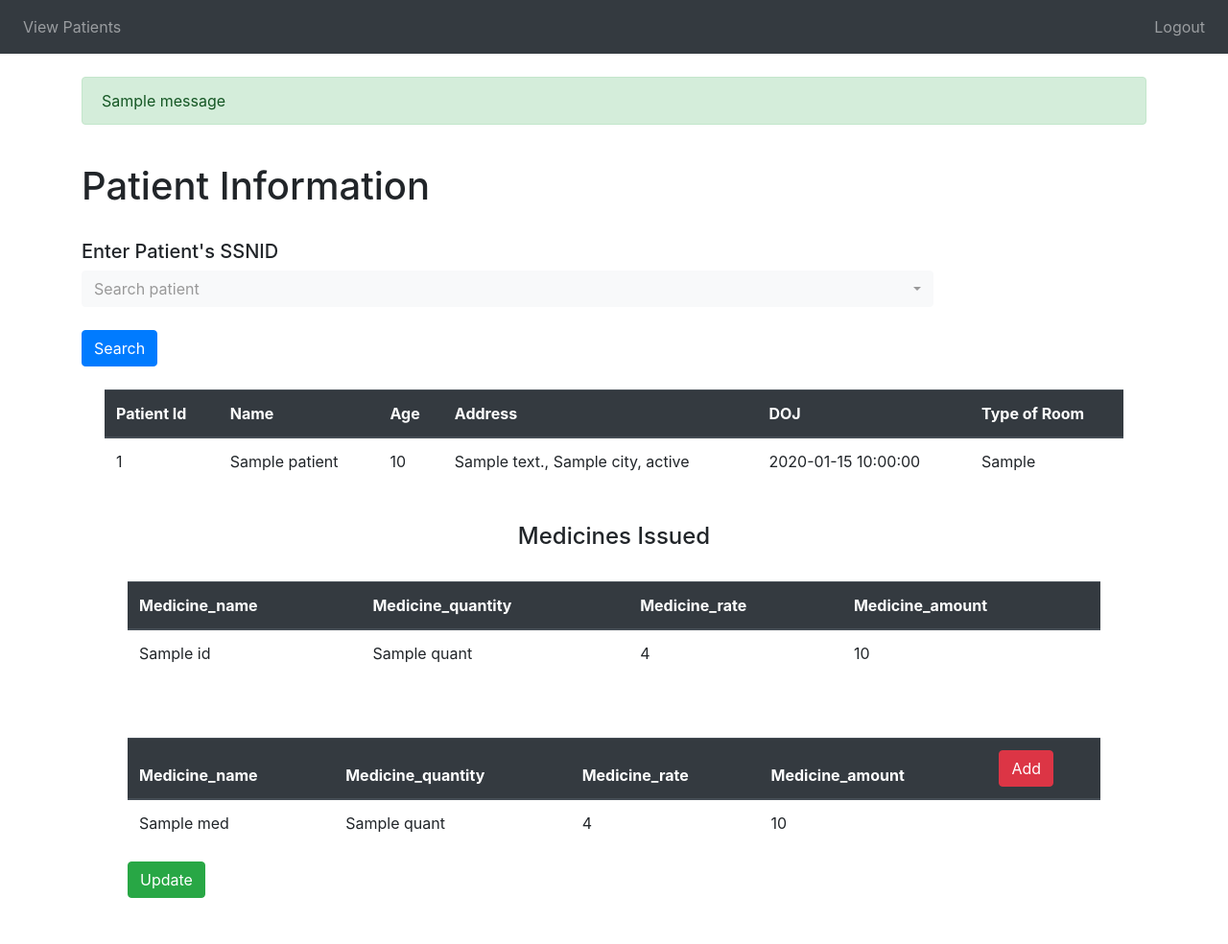
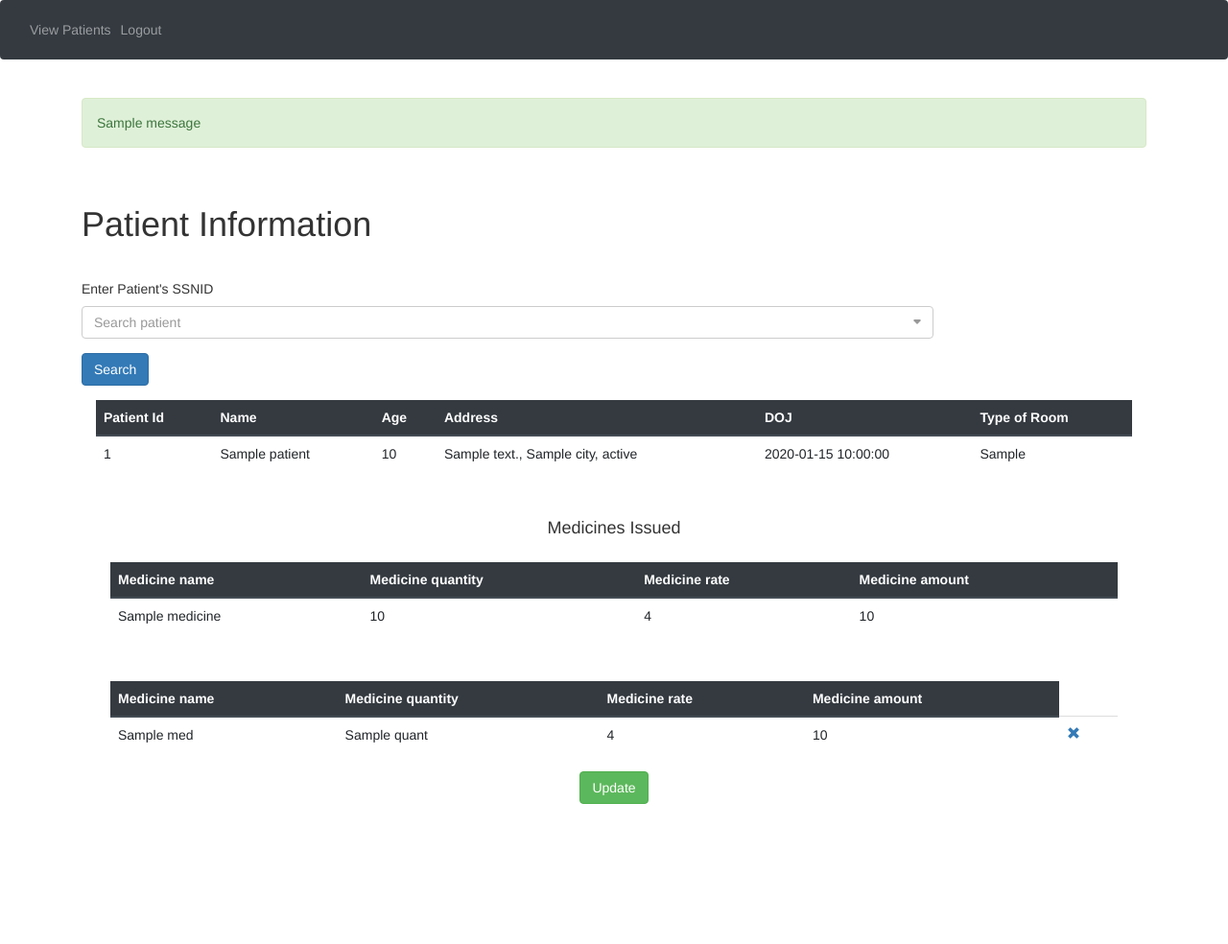
Before and after one commit to vidhantmatta/Tcscasestudy, a Python web app: template app/templates/pharmacist/searchpatient.html in a window 1280 px wide. Shown: the whole page at 96% size. After the commit the page ends 838 px from the top, so only its background shows below. Run offline with Jinja, Linux system fonts and the light colour scheme; the template is opened without the code that fills it: most values are stand-ins (such as "Sample title", 1, 10 or a date in 2020); one stand-in notice (Sample message) is shown; some libraries are stand-ins or nearby versions.

Commit message:
Updated medicine views and templates. (#7)

```diff
--- a/app/templates/base.html
+++ b/app/templates/base.html
@@ -10,6 +10,9 @@
     <script src="https://cdn.jsdelivr.net/npm/popper.js@1.16.0/dist/umd/popper.min.js" integrity="sha384-Q6E9RHvbIyZFJoft+2mJbHaEWldlvI9IOYy5n3zV9zzTtmI3UksdQRVvoxMfooAo" crossorigin="anonymous"></script>
     <link rel="stylesheet" href="https://stackpath.bootstrapcdn.com/bootstrap/4.4.1/css/bootstrap.min.css" integrity="sha384-Vkoo8x4CGsO3+Hhxv8T/Q5PaXtkKtu6ug5TOeNV6gBiFeWPGFN9MuhOf23Q9Ifjh" crossorigin="anonymous">
     <script src="https://stackpath.bootstrapcdn.com/bootstrap/4.4.1/js/bootstrap.min.js" integrity="sha384-wfSDF2E50Y2D1uUdj0O3uMBJnjuUD4Ih7YwaYd1iqfktj0Uod8GCExl3Og8ifwB6" crossorigin="anonymous"></script>
+    <link rel="stylesheet" href="https://maxcdn.bootstrapcdn.com/bootstrap/3.4.0/css/bootstrap.min.css">
+    <script src="https://ajax.googleapis.com/ajax/libs/jquery/3.5.1/jquery.min.js"></script>
+    <script src="https://maxcdn.bootstrapcdn.com/bootstrap/3.4.0/js/bootstrap.min.js"></script>
 
     <!--Multiselect-->
     <link rel="stylesheet" href="https://cdn.jsdelivr.net/npm/bootstrap-select@1.13.14/dist/css/bootstrap-select.min.css">
--- a/app/templates/pharmacist/searchpatient.html
+++ b/app/templates/pharmacist/searchpatient.html
@@ -42,30 +42,32 @@
                         </tbody>
                       </table><br/>
                       <div class="row align-items-center justify-content-around mx-0">
+                          {% if medicine %}
                           <h4>Medicines Issued</h4>
                           <div id="table" class="col-lg-12  px-4 py-4  order-1 order-lg-2">
                                   <table class="table">
                                       <thead class="thead-dark">
                                         <tr>
-                                          <th scope="col">Medicine_name</th>
-                                          <th scope="col">Medicine_quantity</th>
-                                          <th scope="col">Medicine_rate</th>
-                                          <th scope="col">Medicine_amount</th>
+                                          <th scope="col">Medicine name</th>
+                                          <th scope="col">Medicine quantity</th>
+                                          <th scope="col">Medicine rate</th>
+                                          <th scope="col">Medicine amount</th>
 
                                         </tr>
                                       </thead>
                                       <tbody>
-                                          {% for m,j in medicine %}
+                                          {% for m in medicine %}
                                           <tr>
-                                              <td>{{j[0].mname}}</td>
-                                              <td>{{m.quant}}</td>
-                                              <td>{{j[0].Rate}}</td>
-                                              <td>{{m.amount}}</td>
+                                              <td>{{ m['name'] }}</td>
+                                              <td>{{ m['quantity'] }}</td>
+                                              <td>{{ m['rate'] }}</td>
+                                              <td>{{ m['amount'] }}</td>
 
                                           </tr>
                                         {% endfor %}
                                       </tbody>
                                     </table>
+                              {% endif %}
                               {% if not newMed%}
                               <div class="row align-items-center justify-content-around mx-0">
                               <a class="btn btn-success align-centre" href="/issuemedicine/{{ssn}}">Issue Medicine</a>
@@ -77,11 +79,10 @@
                                   <table class="table">
                                       <thead class="thead-dark">
                                         <tr>
-                                          <th scope="col">Medicine_name</th>
-                                          <th scope="col">Medicine_quantity</th>
-                                          <th scope="col">Medicine_rate</th>
-                                          <th scope="col">Medicine_amount</th>
-                                          <th scope="col"><a class="btn btn-danger"  href="/issuemedicine/{{ssn}}">Add</a></th>
+                                          <th scope="col">Medicine name</th>
+                                          <th scope="col">Medicine quantity</th>
+                                          <th scope="col">Medicine rate</th>
+                                          <th scope="col">Medicine amount</th>
 
                                         </tr>
                                       </thead>
@@ -92,12 +93,14 @@
                                               <td>{{med['quant']}}</td>
                                               <td>{{med['rate']}}</td>
                                               <td>{{med['amount']}}</td>
-
+                                              <td><a href="#"<span class="glyphicon glyphicon-remove"></span></a></td>
                                           </tr>
                                           {% endfor %}
                                       </tbody>
                                   </table>
+                          <div class="row align-items-center justify-content-around mx-0">
                           <a class="btn btn-success" href="/updatelist/{{ssn}}">Update</a>
+                          </div>
                           {% endif %}
                           </div>
 
@@ -113,3 +116,6 @@
 
 
 {% endblock %}
+for med in list:
+    x = Patientdiagnostic.query.filter_by(
+    if med['name']
```
Also changed, not shown: app/templates/deskExec/home.html (+0 -7 lines), app/views/pharmacist.py (+10 -3 lines).
